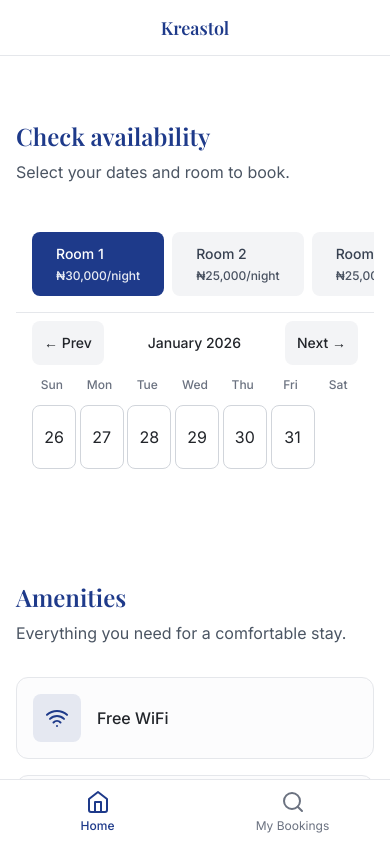
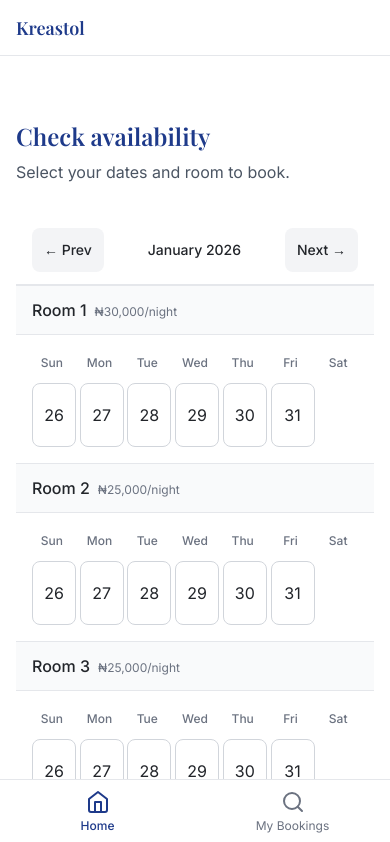
Before and after one commit to IamDejman/kreastol, a Next.js app: page / in a window 390 px wide. Shown: the top 842 px of the page. Built offline with nearby package versions, Linux system fonts and the light colour scheme; a web font is replaced by a local one.

Commit message:
Update mobile calendar to show all rooms at once, matching desktop behavior

```diff
--- a/src/app/owner/layout.tsx
+++ b/src/app/owner/layout.tsx
@@ -2,6 +2,7 @@
 
 import { ProtectedRoute } from "@/components/auth/ProtectedRoute";
 import { Sidebar } from "@/components/layout/Sidebar";
+import { MobileHeader } from "@/components/layout/MobileHeader";
 import { useAuthStore } from "@/store/authStore";
 
 export default function OwnerLayout({
@@ -13,6 +14,9 @@ export default function OwnerLayout({
 
   return (
     <ProtectedRoute>
+      <div className="md:hidden">
+        <MobileHeader />
+      </div>
       <div className="flex min-h-screen bg-gray-50">
         {user?.role === "owner" && <Sidebar role="owner" />}
         <main className="flex-1 overflow-auto p-4 md:p-6 lg:p-8">
--- a/src/app/receptionist/layout.tsx
+++ b/src/app/receptionist/layout.tsx
@@ -2,6 +2,7 @@
 
 import { ProtectedRoute } from "@/components/auth/ProtectedRoute";
 import { Sidebar } from "@/components/layout/Sidebar";
+import { MobileHeader } from "@/components/layout/MobileHeader";
 import { useAuthStore } from "@/store/authStore";
 
 export default function ReceptionistLayout({
@@ -13,6 +14,9 @@ export default function ReceptionistLayout({
 
   return (
     <ProtectedRoute>
+      <div className="md:hidden">
+        <MobileHeader />
+      </div>
       <div className="flex min-h-screen bg-gray-50">
         {user?.role === "receptionist" && <Sidebar role="receptionist" />}
         <main className="flex-1 overflow-auto p-4 md:p-6 lg:p-8">
--- a/src/components/booking/calendar/MobileCalendar.tsx
+++ b/src/components/booking/calendar/MobileCalendar.tsx
@@ -1,12 +1,22 @@
 "use client";
 
-import { useState } from "react";
-import { format, addMonths, parseISO, isBefore } from "date-fns";
+import { useState, Fragment } from "react";
+import {
+  format,
+  addMonths,
+  subMonths,
+  parseISO,
+  isBefore,
+  isWithinInterval,
+  startOfMonth,
+  endOfMonth,
+  eachDayOfInterval,
+} from "date-fns";
 import type { DateSelection } from "@/types";
 import { useCalendarSync } from "@/hooks/useCalendarSync";
 import { useBookingStore } from "@/store/bookingStore";
-import { RoomSelector } from "./RoomSelector";
-import { Button } from "@/components/ui/Button";
+import { ROOM_CONFIG } from "@/lib/constants/config";
+import { cn } from "@/lib/utils/cn";
 
 interface MobileCalendarProps {
   onDateSelect: (selection: DateSelection) => void;
@@ -17,160 +27,204 @@ export function MobileCalendar({
   onDateSelect,
   initialRoom = 1,
 }: MobileCalendarProps) {
-  const [selectedRoom, setSelectedRoom] = useState(initialRoom);
+  const [base, setBase] = useState(() => new Date());
   const [checkIn, setCheckIn] = useState<string | null>(null);
   const [checkOut, setCheckOut] = useState<string | null>(null);
-  const [viewYear, setViewYear] = useState(() => new Date().getFullYear());
-  const [viewMonth, setViewMonth] = useState(() => new Date().getMonth() + 1);
+  const [selectingRoom, setSelectingRoom] = useState<number | null>(null);
 
   useCalendarSync();
   const bookedDates = useBookingStore((s) => s.bookedDates);
 
-  const handleDateTap = (date: string) => {
-    const roomDates = bookedDates[selectedRoom] ?? [];
-    if (roomDates.includes(date)) return;
+  const start = startOfMonth(base);
+  const end = endOfMonth(base);
+  const today = format(new Date(), "yyyy-MM-dd");
+  const allDays = eachDayOfInterval({ start, end });
+  const days = allDays.filter((d) => format(d, "yyyy-MM-dd") >= today);
 
-    if (!checkIn) {
+  const handleCellClick = (roomNumber: number, date: string) => {
+    const roomDates = bookedDates[roomNumber] ?? [];
+    if (roomDates.includes(date) || date < today) return;
+
+    if (!selectingRoom) {
+      setSelectingRoom(roomNumber);
       setCheckIn(date);
-    } else if (!checkOut) {
+      setCheckOut(null);
+      return;
+    }
+
+    if (selectingRoom !== roomNumber) return;
+
     const d = parseISO(date);
-      const ci = parseISO(checkIn);
-      if (isBefore(d, ci) || date === checkIn) {
+    const ci = parseISO(checkIn!);
+
+    if (isBefore(d, ci) || date === checkIn!) {
       setCheckIn(date);
       setCheckOut(null);
     } else {
       setCheckOut(date);
       onDateSelect({
-          roomNumber: selectedRoom,
-          checkIn,
+        roomNumber: selectingRoom,
+        checkIn: checkIn!,
         checkOut: date,
       });
-      }
-    } else {
-      setCheckIn(date);
+      setSelectingRoom(null);
+      setCheckIn(null);
       setCheckOut(null);
     }
   };
 
-  const start = new Date(viewYear, viewMonth - 1, 1);
-  const end = new Date(viewYear, viewMonth, 0);
-  const today = format(new Date(), "yyyy-MM-dd");
-  const allDays: string[] = [];
-  for (let d = new Date(start); d <= end; d.setDate(d.getDate() + 1)) {
-    allDays.push(format(d, "yyyy-MM-dd"));
-  }
-  const days = allDays.filter((date) => date >= today);
+  const getStatus = (
+    roomNumber: number,
+    date: string
+  ): "available" | "booked" | "selecting" | "selected" => {
+    const roomDates = bookedDates[roomNumber] ?? [];
+    if (roomDates.includes(date) || date < today) return "booked";
+    if (selectingRoom !== roomNumber) return "available";
 
-  const roomDates = bookedDates[selectedRoom] ?? [];
+    if (date === checkIn) return "selected";
+    if (checkOut && date === checkOut) return "selected";
+    if (
+      checkIn &&
+      checkOut &&
+      isWithinInterval(parseISO(date), {
+        start: parseISO(checkIn),
+        end: parseISO(checkOut),
+      })
+    )
+      return "selecting";
+
+    return "available";
+  };
 
   return (
     <div className="flex flex-col">
-      <div className="sticky top-0 z-10 border-b bg-white">
-        <RoomSelector selectedRoom={selectedRoom} onSelect={setSelectedRoom} />
-      </div>
-
-      {checkIn && !checkOut && (
-        <div className="border-b bg-blue-50 px-4 py-3">
-          <p className="text-sm font-medium text-blue-900">
-            Select check-out date
-          </p>
-        </div>
-      )}
-      {checkIn && checkOut && (
-        <div className="border-b bg-blue-50 px-4 py-3">
-          <p className="text-sm font-medium text-blue-900">
-            {format(parseISO(checkIn), "MMM dd")} –{" "}
-            {format(parseISO(checkOut), "MMM dd")}
-          </p>
-        </div>
-      )}
-
-      <div className="flex gap-2 px-4 py-2">
+      {/* Month navigation */}
+      <div className="flex items-center justify-between border-b bg-white px-4 py-3">
         <button
           type="button"
-          onClick={() => {
-            if (viewMonth === 1) {
-              setViewYear((y) => y - 1);
-              setViewMonth(12);
-            } else setViewMonth((m) => m - 1);
-          }}
+          onClick={() => setBase((b) => subMonths(b, 1))}
           className="min-h-touch min-w-touch rounded-lg bg-gray-100 px-3 text-sm font-medium"
         >
           ← Prev
         </button>
         <span className="flex flex-1 items-center justify-center text-sm font-medium">
-          {format(new Date(viewYear, viewMonth - 1), "MMMM yyyy")}
+          {format(base, "MMMM yyyy")}
         </span>
         <button
           type="button"
-          onClick={() => {
-            if (viewMonth === 12) {
-              setViewYear((y) => y + 1);
-              setViewMonth(1);
-            } else setViewMonth((m) => m + 1);
-          }}
+          onClick={() => setBase((b) => addMonths(b, 1))}
           className="min-h-touch min-w-touch rounded-lg bg-gray-100 px-3 text-sm font-medium"
         >
           Next →
         </button>
       </div>
 
-      <div className="max-h-[40vh] overflow-y-auto px-4 pb-4">
+      {/* Selection status */}
+      {checkIn && !checkOut && selectingRoom && (
+        <div className="border-b bg-blue-50 px-4 py-3">
+          <p className="text-sm font-medium text-blue-900">
+            Select check-out date for {ROOM_CONFIG.rooms.find((r) => r.number === selectingRoom)?.name}
+          </p>
+        </div>
+      )}
+      {checkIn && checkOut && selectingRoom && (
+        <div className="border-b bg-blue-50 px-4 py-3">
+          <p className="text-sm font-medium text-blue-900">
+            {format(parseISO(checkIn), "MMM dd")} –{" "}
+            {format(parseISO(checkOut), "MMM dd")} •{" "}
+            {ROOM_CONFIG.rooms.find((r) => r.number === selectingRoom)?.name}
+          </p>
+        </div>
+      )}
+
+      {/* All rooms calendar */}
+      <div className="max-h-[60vh] overflow-y-auto">
+        {ROOM_CONFIG.rooms.map((room) => {
+          const roomDates = bookedDates[room.number] ?? [];
+          const isSelecting = selectingRoom === room.number;
+
+          return (
+            <Fragment key={room.number}>
+              {/* Room header */}
+              <div className="sticky top-0 z-10 border-b border-t bg-gray-50 px-4 py-3">
+                <div className="flex items-center justify-between">
+                  <div>
+                    <span className="font-medium text-foreground">
+                      {room.name}
+                    </span>
+                    <span className="ml-2 text-xs text-gray-500">
+                      ₦{room.rate.toLocaleString()}/night
+                    </span>
+                  </div>
+                  {isSelecting && (
+                    <span className="text-xs font-medium text-primary">
+                      Selecting...
+                    </span>
+                  )}
+                </div>
+              </div>
+
+              {/* Calendar grid for this room */}
+              <div className="px-4 py-4">
                 <div className="grid grid-cols-7 gap-2">
-          {["Sun", "Mon", "Tue", "Wed", "Thu", "Fri", "Sat"].map((d) => (
+                  {["Sun", "Mon", "Tue", "Wed", "Thu", "Fri", "Sat"].map(
+                    (d) => (
                       <div
                         key={d}
                         className="py-1 text-center text-xs font-medium text-gray-500"
                       >
                         {d}
                       </div>
-          ))}
-          {days.map((date) => {
-            const dayNum = date.slice(-2);
-            const isBooked = roomDates.includes(date);
-            const isSelected =
-              date === checkIn ||
-              date === checkOut ||
-              (checkIn && checkOut && date >= checkIn && date <= checkOut);
+                    )
+                  )}
+                  {days.map((d) => {
+                    const dateStr = format(d, "yyyy-MM-dd");
+                    const status = getStatus(room.number, dateStr);
+                    const isCheckIn =
+                      selectingRoom === room.number && dateStr === checkIn;
+                    const isCheckOut =
+                      selectingRoom === room.number && dateStr === checkOut;
+                    const isInRange =
+                      !!checkIn &&
+                      !!checkOut &&
+                      selectingRoom === room.number &&
+                      dateStr > checkIn &&
+                      dateStr < checkOut;
 
                     return (
                       <button
-                key={date}
+                        key={dateStr}
                         type="button"
-                disabled={isBooked}
-                onClick={() => handleDateTap(date)}
-                className={`calendar-cell ${
-                  isBooked
-                    ? "calendar-cell-booked"
-                    : isSelected
-                      ? "calendar-cell-selected"
-                      : "calendar-cell-available"
-                }`}
+                        disabled={status === "booked"}
+                        onClick={() => handleCellClick(room.number, dateStr)}
+                        className={cn(
+                          "calendar-cell",
+                          status === "booked" && "calendar-cell-booked",
+                          status === "available" && "calendar-cell-available",
+                          (status === "selecting" ||
+                            status === "selected" ||
+                            isInRange) && "calendar-cell-selected",
+                          isCheckIn && "rounded-l-lg",
+                          isCheckOut && "rounded-r-lg"
+                        )}
                       >
-                {dayNum}
+                        {format(d, "d")}
                       </button>
                     );
                   })}
                 </div>
               </div>
+            </Fragment>
+          );
+        })}
+      </div>
 
-      {checkIn && checkOut && (
-        <div className="sticky bottom-0 border-t bg-white p-4">
-          <Button
-            fullWidth
-            size="lg"
-            onClick={() =>
-              onDateSelect({
-                roomNumber: selectedRoom,
-                checkIn,
-                checkOut,
-              })
-            }
-          >
-            Continue to Booking
-          </Button>
+      {/* Instructions */}
+      <div className="border-t bg-white px-4 py-3">
+        <p className="text-xs text-gray-500">
+          Tap a date to set check-in, then tap a later date to set check-out.
+        </p>
       </div>
-      )}
     </div>
   );
 }
--- a/src/components/layout/MobileHeader.tsx
+++ b/src/components/layout/MobileHeader.tsx
@@ -1,15 +1,124 @@
 "use client";
 
 import Link from "next/link";
+import { usePathname, useRouter } from "next/navigation";
+import { Menu } from "lucide-react";
+import { useAuthStore } from "@/store/authStore";
+import { useUIStore } from "@/store/uiStore";
+import { Drawer } from "@/components/ui/Drawer";
+import { HOTEL_INFO } from "@/lib/constants/config";
+import { cn } from "@/lib/utils/cn";
+
+const ownerLinks = [
+  { href: "/owner/bookings", label: "Bookings" },
+  { href: "/owner/revenue", label: "Revenue" },
+];
+
+const receptionistLinks = [
+  { href: "/receptionist", label: "Bookings" },
+];
 
 export function MobileHeader() {
+  const pathname = usePathname();
+  const router = useRouter();
+  const user = useAuthStore((s) => s.user);
+  const logout = useAuthStore((s) => s.logout);
+  const isMobileMenuOpen = useUIStore((s) => s.isMobileMenuOpen);
+  const toggleMobileMenu = useUIStore((s) => s.toggleMobileMenu);
+
+  const isOwnerPage = pathname.startsWith("/owner");
+  const isReceptionistPage = pathname.startsWith("/receptionist");
+  const isDashboardPage = isOwnerPage || isReceptionistPage;
+
+  const links = user?.role === "owner" ? ownerLinks : receptionistLinks;
+
+  const handleLogout = () => {
+    logout();
+    toggleMobileMenu();
+    router.push("/login");
+  };
+
   return (
-    <header className="sticky top-0 z-30 flex h-14 items-center justify-center border-b bg-white px-4 md:hidden">
-      <Link href="/">
-        <span className="font-heading text-lg font-semibold text-primary">
-          Kreastol
-        </span>
-      </Link>
-    </header>
+    <>
+      <header className="sticky top-0 z-30 flex h-14 items-center justify-between border-b bg-white px-4 md:hidden">
+        <Link href={isDashboardPage ? (user?.role === "owner" ? "/owner" : "/receptionist") : "/"}>
+          <span className="font-heading text-lg font-semibold text-primary">
+            {isDashboardPage ? HOTEL_INFO.name : "Kreastol"}
+          </span>
+        </Link>
+        {isDashboardPage && (
+          <button
+            type="button"
+            onClick={toggleMobileMenu}
+            className="flex min-h-touch min-w-touch items-center justify-center rounded-lg p-2 text-gray-600 hover:bg-gray-100"
+            aria-label="Open menu"
+          >
+            <Menu className="h-6 w-6" />
+          </button>
+        )}
+      </header>
+
+      {isDashboardPage && (
+        <Drawer
+          isOpen={isMobileMenuOpen}
+          onClose={toggleMobileMenu}
+          title={user?.role === "owner" ? "Owner Menu" : "Receptionist Menu"}
+          className="md:hidden"
+        >
+          <div className="flex flex-col">
+            {user && (
+              <>
+                <div className="px-4 py-3 border-b">
+                  <p className="text-sm text-gray-500 capitalize">{user.role}</p>
+                  {user.name && (
+                    <p className="text-base font-medium text-foreground">{user.name}</p>
+                  )}
+                </div>
+                <nav className="flex flex-col p-2">
+                  {links.map(({ href, label }) => {
+                    const isRootPath = href === "/owner" || href === "/receptionist";
+                    const isActive = isRootPath
+                      ? pathname === href
+                      : pathname === href || pathname.startsWith(href + "/");
+
+                    return (
+                      <Link
+                        key={href}
+                        href={href}
+                        onClick={toggleMobileMenu}
+                        className={cn(
+                          "flex min-h-touch items-center rounded-lg px-3 py-3 text-base font-medium transition-colors",
+                          isActive
+                            ? "bg-primary/10 text-primary"
+                            : "text-gray-600 hover:bg-gray-100"
+                        )}
+                      >
+                        {label}
+                      </Link>
+                    );
+                  })}
+                </nav>
+                <div className="border-t p-2 mt-auto">
+                  <Link
+                    href="/"
+                    onClick={toggleMobileMenu}
+                    className="flex min-h-touch items-center rounded-lg px-3 py-3 text-base font-medium text-gray-600 hover:bg-gray-100"
+                  >
+                    ← Back to site
+                  </Link>
+                  <button
+                    type="button"
+                    onClick={handleLogout}
+                    className="flex w-full min-h-touch items-center rounded-lg px-3 py-3 text-base font-medium text-gray-600 hover:bg-gray-100"
+                  >
+                    Log out
+                  </button>
+                </div>
+              </>
+            )}
+          </div>
+        </Drawer>
+      )}
+    </>
   );
 }
--- a/src/lib/utils/dateUtils.ts
+++ b/src/lib/utils/dateUtils.ts
@@ -1,6 +1,7 @@
 import {
   format,
   addDays,
+  subDays,
   differenceInDays,
   isWithinInterval,
   startOfMonth,
@@ -27,7 +28,8 @@ export function getNights(checkIn: string, checkOut: string): number {
 
 export function getDatesInRange(checkIn: string, checkOut: string): string[] {
   const start = parseISO(checkIn);
-  const end = parseISO(checkOut);
+  // Exclude checkout date - only block dates from check-in up to (but not including) checkout
+  const end = subDays(parseISO(checkOut), 1);
   const days = eachDayOfInterval({ start, end });
   return days.map((d) => format(d, "yyyy-MM-dd"));
 }
```
Lines whose indentation alone changed are shown as unchanged.
